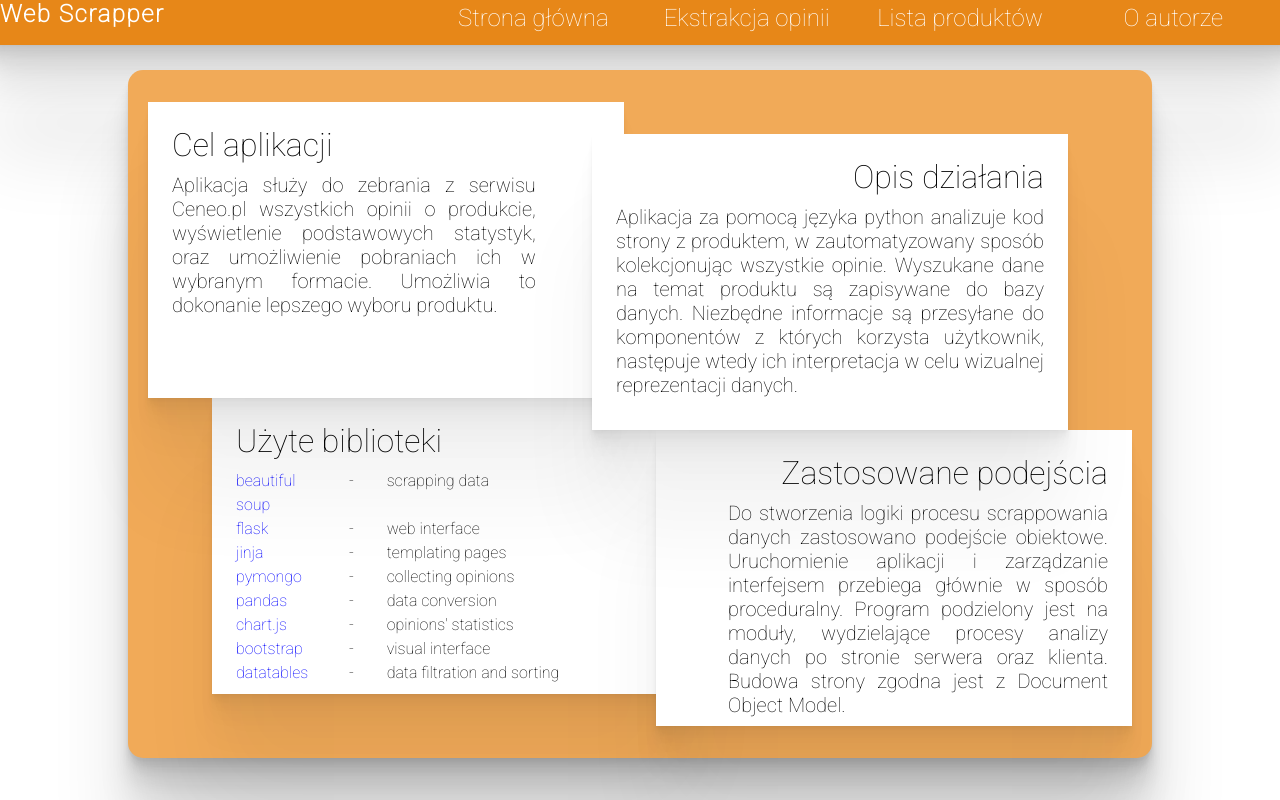
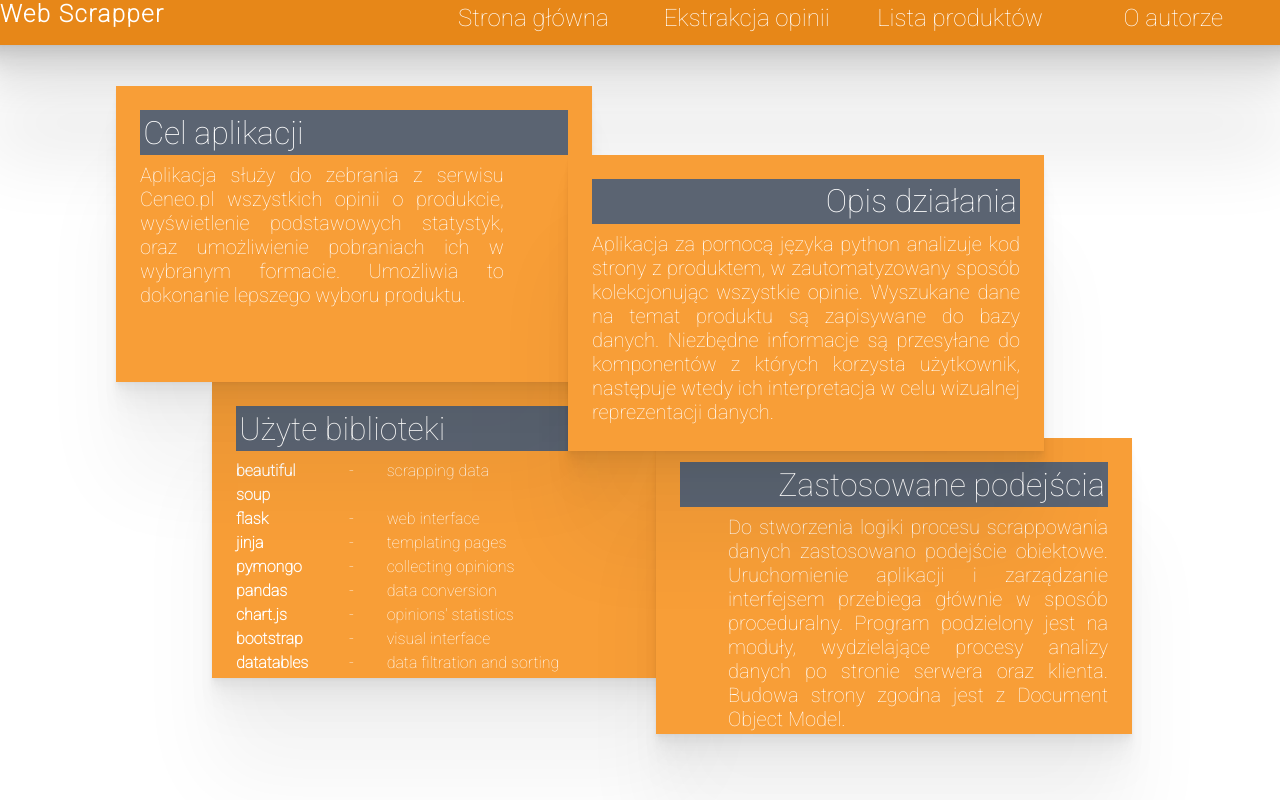
Before and after one commit to cieslakamil/web-scrapper, a Flask app: page / in a window 1280 px wide. Run offline with Flask 2, Linux system fonts and the light colour scheme; some libraries are stand-ins or nearby versions.

Commit message:
homepage adjustments 2

```diff
--- a/static/css/index.css
+++ b/static/css/index.css
@@ -2,6 +2,8 @@
     min-height: 85vh;
     padding: 1em;
     margin-bottom: 0;
+    background-color: #ffffff00;
+    box-shadow: none;
 }
 
 .container:nth-child(1) {}
@@ -21,10 +23,10 @@
 
 .widget {
     width: 100px;
-    background-color: white;
+    background-color: var(--lighter-orange);
+    color: white;
     height: 37vh;
     padding: 1.5em;
-    color: black;
     display: flex;
     flex-direction: column;
     margin: 1em;
@@ -32,7 +34,8 @@
 }
 
 .widget-title {
-    text-align: center;
+    background-color: var(--metalic);
+    padding: 0.1em;
 }
 
 .widget span {
@@ -43,13 +46,15 @@
 
 .app-purpose {
     position: relative;
+    bottom: 1em;
+    right: 2em;
     z-index: 2;
 }
 
 .app-description {
     position: relative;
-    top: 2em;
-    right: 4em;
+    top: 3.3em;
+    right: 5.5em;
     z-index: 5;
     text-align: justify;
 }
@@ -60,6 +65,7 @@
 
 .approaches {
     position: relative;
+    top: 0.5em;
     z-index: 4;
 }
 
@@ -75,10 +81,10 @@
 .used-libraries {
     position: relative;
     left: 4em;
-    bottom: 2em;
+    bottom: 3em;
     z-index: 1;
 }
 
 .used-libraries .col-3 {
-    color: blue;
+    font-weight: bold;
 }
--- a/static/css/main.css
+++ b/static/css/main.css
@@ -5,7 +5,8 @@
 
 :root {
     --darker-orange: #e78718;
-    --lighter-orange: #f1aa58;
+    --lighter-orange: #f89e37;
+    --metalic: rgb(91, 100, 114);
 }
 
 .container {
--- a/templates/index.html
+++ b/templates/index.html
@@ -5,7 +5,7 @@
 
     <div class="row">
         <div class="col widget app-purpose">
-            <h2 widget-title>
+            <h2 class="widget-title">
 
                 Cel aplikacji
             </h2>
@@ -33,7 +33,7 @@
     </div>
     <div class="row">
         <div class="col widget used-libraries">
-            <h2 widget-title>
+            <h2 class="widget-title">
                 Użyte biblioteki
             </h2>
             <div class="row">
```
